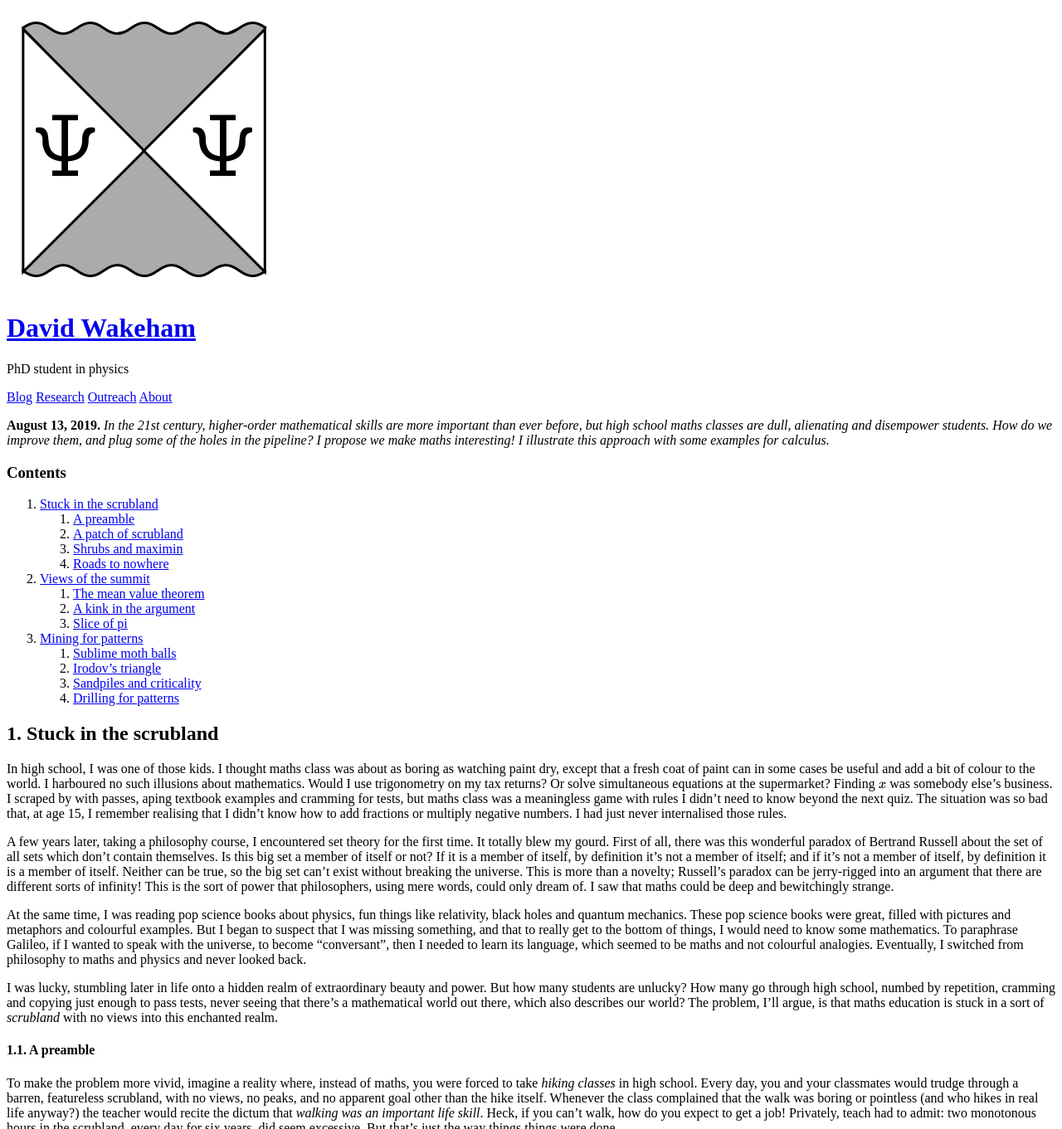
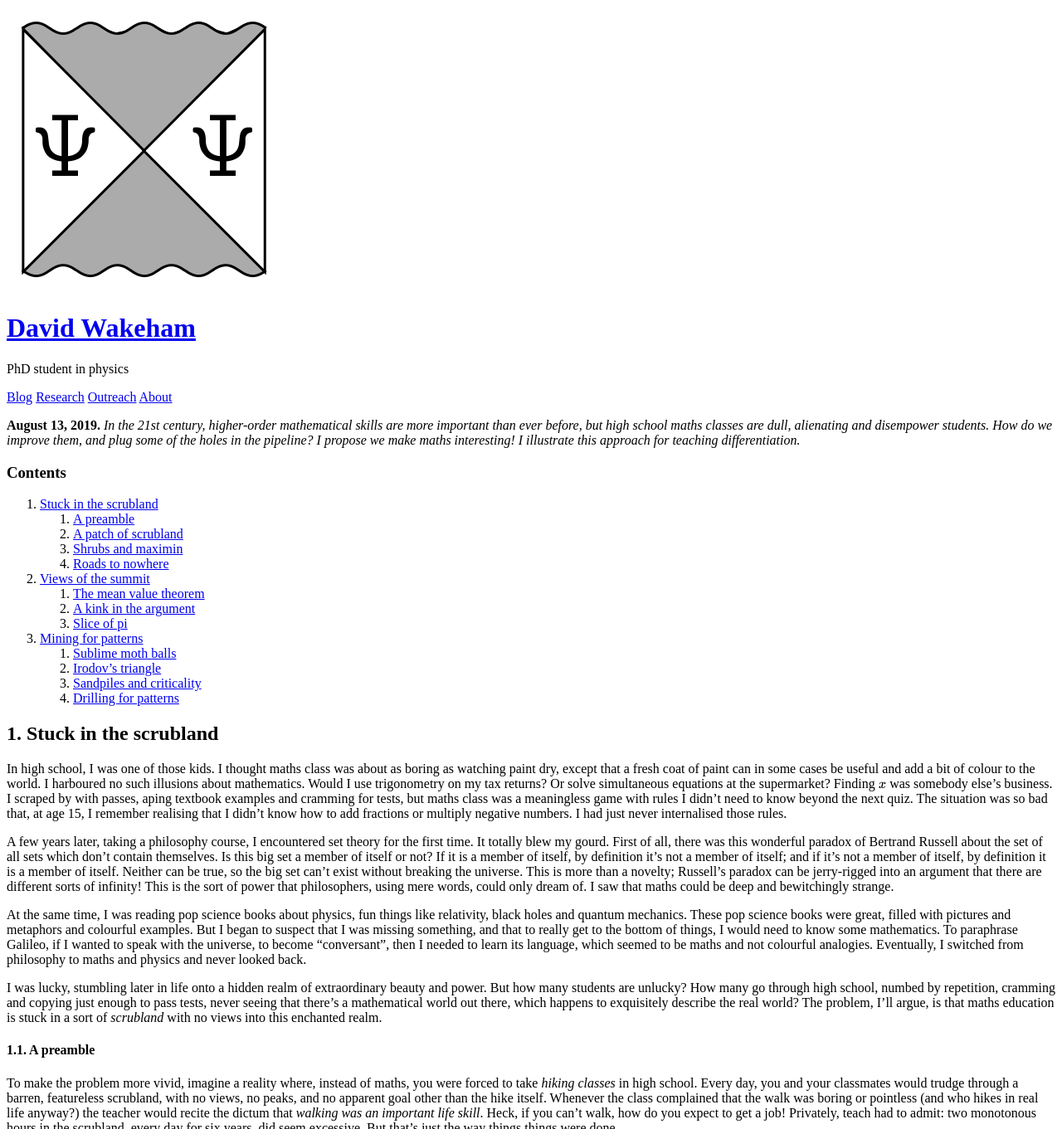
Before and after one commit to hapax/hapax.github.io, a Jekyll site: the page built from assets/teaching.md, in a window 1280 px wide and 1400 px high, cut to the strip 0-1361 px from the top of the window. Shown: the whole strip at 83% size. Built offline with Jekyll 4.4.1, drawn with Linux system fonts in a browser that asks for light colours; our own code applies the rules of GitHub Pages for plain Markdown files; formulas are drawn with MathJax 3; a script that is not in the unit is left out; some of the changed text lies outside the part shown.

Commit message:
Update teaching.md

```diff
--- a/assets/teaching.md
+++ b/assets/teaching.md
@@ -11,7 +11,7 @@ date:  2019-08-03
   skills are more important than ever before, but high school maths
   classes are dull, alienating and disempower students. How do we improve them, and plug some
   of the holes in the pipeline? I propose we make maths interesting! I
-  illustrate this approach with some examples for calculus.*
+  illustrate this approach for teaching differentiation.*
 
 ### Contents
 
@@ -70,7 +70,8 @@ and colourful examples.
 But I began to suspect that I was missing something, and that to
 really get to the bottom of things, I would need to know some mathematics.
 To paraphrase Galileo, if I wanted to speak with the universe, to
-become "conversant", then I needed to learn its language, which seemed to be maths and not colourful analogies.
+become "conversant", then I needed to learn its language, which seemed
+to be maths and not colourful analogies.
 Eventually, I switched from philosophy to maths and physics and never
 looked back.
 
@@ -79,7 +80,8 @@ extraordinary beauty and power.
 But how many students are unlucky?
 How many go through high school, numbed by repetition, cramming and
 copying just enough to pass tests, never seeing that there's a
-mathematical world out there, which also describes our world?
+mathematical world out there, which happens to exquisitely describe
+the real world?
 The problem, I'll argue, is that maths education is stuck in a sort of
 *scrubland* with no views into this enchanted realm.
 
```
Also changed, not shown: other parts of assets/teaching.md (+1 -1 lines).
